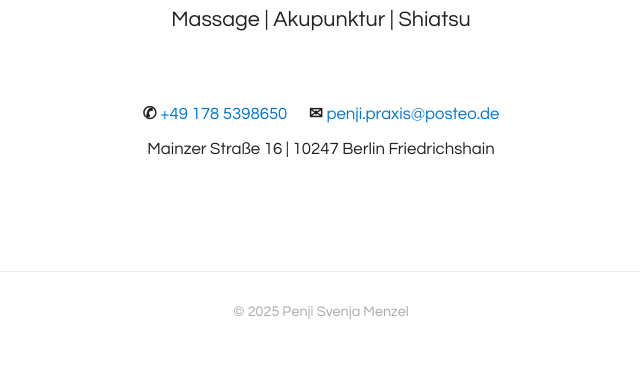
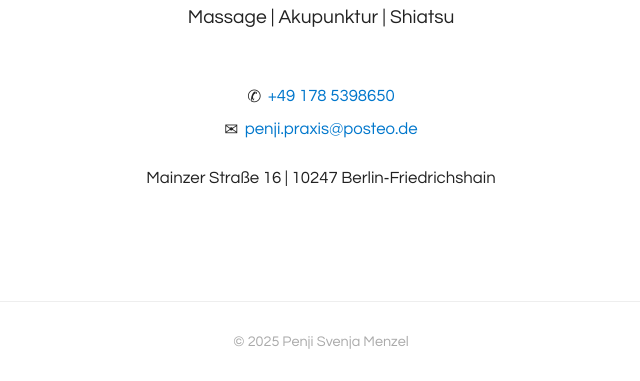
Before and after one commit to ferausch/penji, a plain HTML site: page index.html in a window 1280 px wide. Shown: the part 632-1013 px from the top of the page, without its empty margins (319-959 px from the left). Before the commit the page ends 983 px from the top, so only its background shows below. Drawn offline with Linux system fonts and the light colour scheme.

Commit message:
Update index.html

```diff
--- a/index.html
+++ b/index.html
@@ -41,22 +41,15 @@
       color: var(--gray-color);
       margin-bottom: 2.25rem;
       max-width: 48rem;
+      padding: 0 2rem;
     }
 
     #hero-img {
       width: 300px;
       height: auto;
-      border-radius: 0;
       filter: grayscale(100%);
       margin-bottom: 1.25rem;
       display: block;
-    }
-
-    .fit-line {
-      white-space: nowrap;
-      display: inline-block;
-      margin: 0;
-      line-height: 1.1;
     }
 
     h1.fit-line {
@@ -72,14 +65,25 @@
       margin: 0.15rem 0 1.1rem;
     }
 
-    p.services.fit-line {
+    p.services {
       font-size: 1.2rem;
       margin: 0.4rem 0 2.2rem;
     }
 
     .contact {
       font-size: 1.05rem;
-      margin-top: 1.2rem;
+      margin-top: 1.5rem;
+      display: flex;
+      flex-direction: column;
+      gap: 0.8rem;
+      align-items: center;
+    }
+
+    .contact-line {
+      display: inline-flex;
+      align-items: center;
+      gap: 0.4rem;
+      white-space: nowrap;
     }
 
     .contact a {
@@ -107,67 +111,26 @@
 <body>
   <main>
     <p class="lead">
-      Wahrnehmen · Entschleunigen · Pause · Entspannen<br>
-      Nervensystem beruhigen · Kraft sammeln · Ressourcen spüren<br>
-      Stabilität · Autonomie · Widerstandsfähigkeit
+      Wahrnehmen · Entschleunigen · Pause · Entspannen · Nervensystem beruhigen · Kraft sammeln · Ressourcen spüren · Stabilität · Autonomie · Widerstandsfähigkeit
     </p>
 
     <img id="hero-img" src="penji.png" alt="Penji Svenja Menzel" />
 
     <h1 id="name-line" class="fit-line">Penji Svenja Menzel</h1>
     <h2>Heilpraktikerin</h2>
-    <p id="services-line" class="services fit-line">Massage | Akupunktur | Shiatsu</p>
+    <p id="services-line" class="services">Massage | Akupunktur | Shiatsu</p>
 
     <div class="contact">
-      <p><strong>✆</strong> <a href="tel:+4917853986550">+49 178 5398650</a>
-         &nbsp;&nbsp;&nbsp;&nbsp;
-         <strong>✉</strong> <a href="mailto:penji.praxis@posteo.de">penji.praxis@posteo.de</a>
-      </p>
-      <p>Mainzer Straße 16 | 10247 Berlin Friedrichshain</p>
+      <div class="contact-line">
+        <span>✆</span><a href="tel:+4917853986550">+49&nbsp;178&nbsp;5398650</a>
+      </div>
+      <div class="contact-line">
+        <span>✉</span><a href="mailto:penji.praxis@posteo.de">penji.praxis@posteo.de</a>
+      </div>
+      <p>Mainzer&nbsp;Straße&nbsp;16&nbsp;|&nbsp;10247&nbsp;Berlin&#8209;Friedrichshain</p>
     </div>
   </main>
 
   <footer>&copy; 2025 Penji Svenja Menzel</footer>
-
-  <script>
-    function fitLineToWidth(el, targetPx, min=10, max=160) {
-      if (!el) return;
-      const cs = window.getComputedStyle(el);
-      let fontSize = parseFloat(cs.fontSize) || 24;
-      const measure = () => {
-        const prev = el.style.visibility;
-        el.style.visibility = 'hidden';
-        el.style.fontSize = fontSize + 'px';
-        const w = el.scrollWidth;
-        el.style.visibility = prev;
-        return w;
-      };
-      let currentWidth = measure();
-      if (currentWidth === 0) return;
-      const scale = targetPx / currentWidth;
-      fontSize = Math.max(min, Math.min(max, fontSize * scale));
-      el.style.fontSize = fontSize + 'px';
-      for (let i = 0; i < 2; i++) {
-        currentWidth = el.scrollWidth;
-        if (currentWidth === 0) break;
-        const delta = targetPx / currentWidth;
-        fontSize = Math.max(min, Math.min(max, fontSize * delta));
-        el.style.fontSize = fontSize + 'px';
-      }
-    }
-
-    function fitAll() {
-      const img = document.getElementById('hero-img');
-      const name = document.getElementById('name-line');
-      const services = document.getElementById('services-line');
-      if (!img) return;
-      const target = Math.round(img.clientWidth || img.width || 300);
-      fitLineToWidth(name, target);
-      fitLineToWidth(services, target);
-    }
-
-    window.addEventListener('load', fitAll);
-    window.addEventListener('resize', () => { window.requestAnimationFrame(fitAll); });
-  </script>
 </body>
 </html>
```
